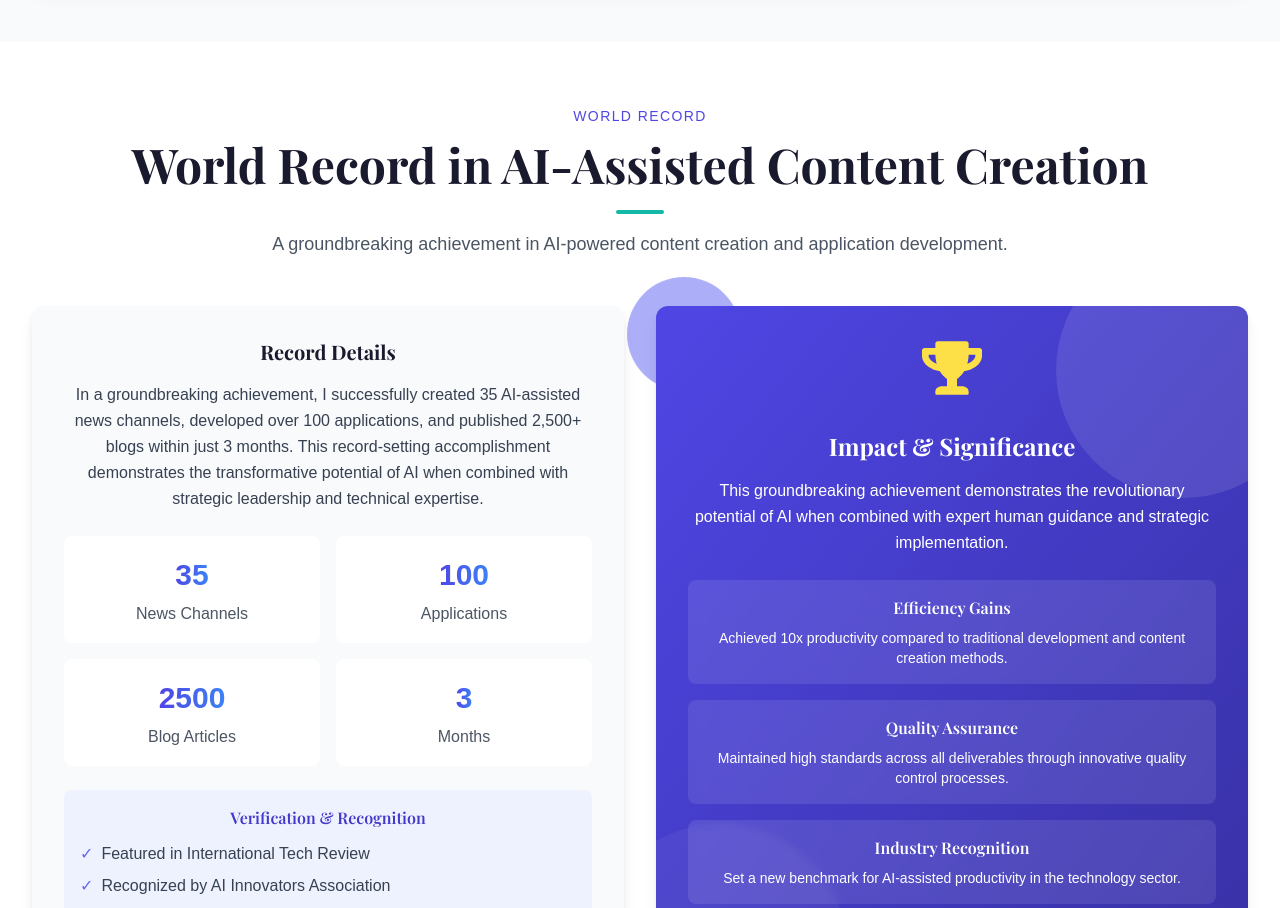
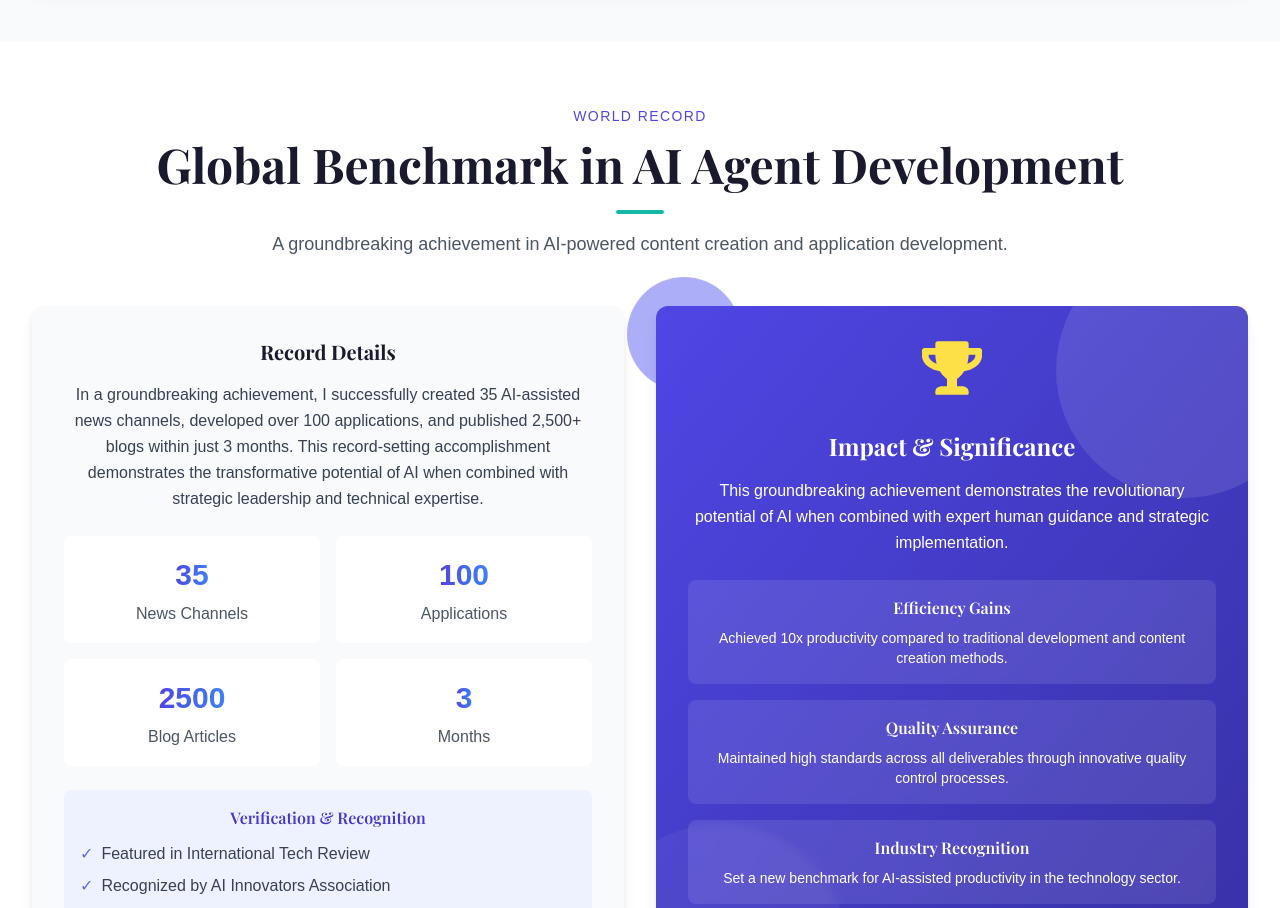
Before and after one commit to Sampathkumarvpatil/DrSampath, a React (Create React App) app in the folder frontend/: page /achievements in a window 1280 px wide. Shown: the part 1120-2028 px from the top of the page. Built offline with nearby package versions, Linux system fonts and the light colour scheme; a web font is replaced by a local one.

Commit message:
auto-commit for bd741522-c866-44c1-a56e-d064c892605b

```diff
--- a/frontend/src/pages/Achievements.js
+++ b/frontend/src/pages/Achievements.js
@@ -47,7 +47,7 @@ const Achievements = () => {
 
   // World record details
   const worldRecordDetails = {
-    title: "World Record in AI-Assisted Content Creation",
+    title: "Global Benchmark in AI Agent Development",
     description: "In a groundbreaking achievement, I successfully created 35 AI-assisted news channels, developed over 100 applications, and published 2,500+ blogs within just 3 months. This record-setting accomplishment demonstrates the transformative potential of AI when combined with strategic leadership and technical expertise.",
     metrics: [
       { label: "News Channels", value: 35 },
```
